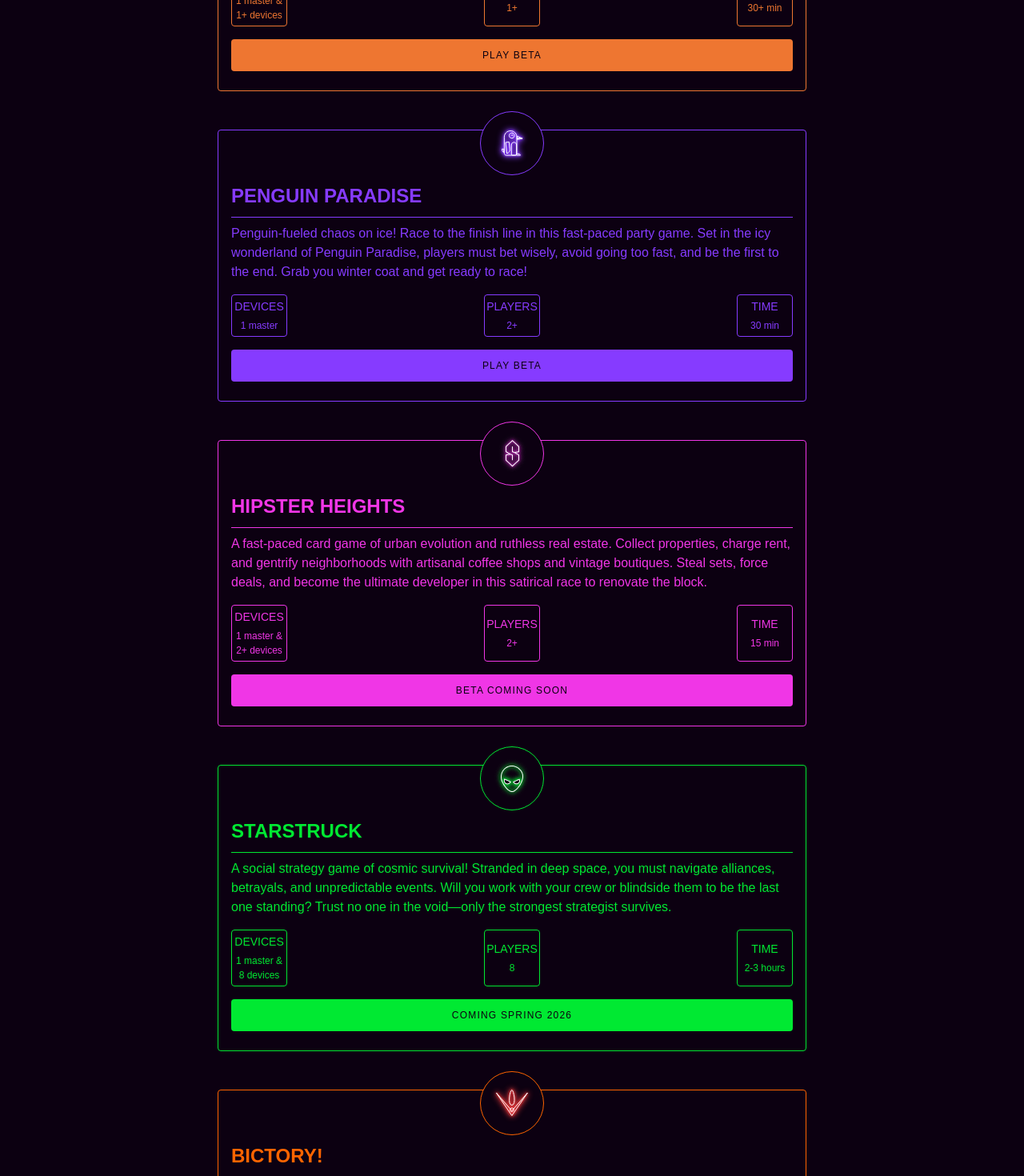
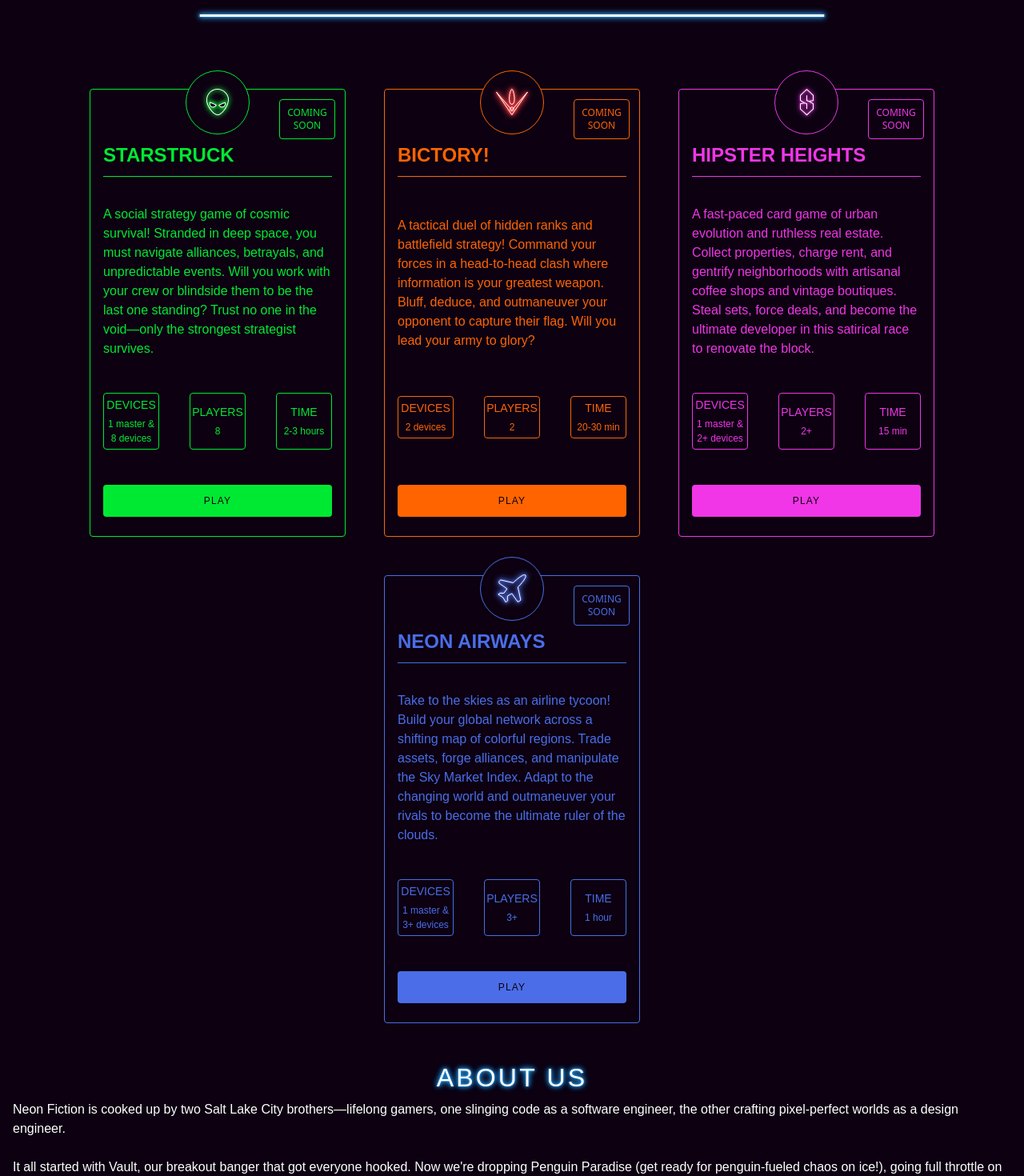
Before and after one commit to Jameson13B/neon-fiction, a React (Vite) app: page / in a window 1280 px wide. Shown: the part 780-2250 px from the top of the page at 80% size. Built offline with nearby package versions, Linux system fonts and the light colour scheme; a web font is replaced by a local one.

Commit message:
Refactor App component to categorize pods by status and add neon horizontal rule; update Pod component to display status badges and improve layout with new styles

```diff
--- a/src/App.jsx
+++ b/src/App.jsx
@@ -4,6 +4,7 @@ import { Footer } from "./components/Footer"
 import { Pod } from "./components/Pod"
 import logo from "./assets/logo.png"
 import styles from "./app.module.css"
+import neonHr from "./assets/hr.svg"
 import PenguinIcon from "./assets/penguin.svg?react"
 import VaultIcon from "./assets/vault.svg?react"
 import FortunePaiGowIcon from "./assets/paigow.svg?react"
@@ -32,9 +33,23 @@ function App() {
         <div className={styles.horizontalLine} />
       </div>
 
-      {pods.map((pod) => (
-        <Pod key={pod.title} {...pod} Icon={Icon[pod.title]} />
-      ))}
+      <div className={styles.podsContainer}>
+        {pods
+          .filter((pod) => pod.status !== "coming soon")
+          .map((pod) => (
+            <Pod key={pod.title} {...pod} Icon={Icon[pod.title]} />
+          ))}
+      </div>
+
+      <img src={neonHr} alt="Neon Fiction" className={styles.neonHr} />
+
+      <div className={styles.podsContainer}>
+        {pods
+          .filter((pod) => pod.status === "coming soon")
+          .map((pod) => (
+            <Pod key={pod.title} {...pod} Icon={Icon[pod.title]} />
+          ))}
+      </div>
 
       <Footer />
       <footer className={styles.footer}>
@@ -63,7 +78,7 @@ const pods = [
     playersNeeded: "2+",
     timeNeeded: "10-20 min",
     onClick: () => window.open("https://vault.neonfiction.games/", "_blank"),
-    buttonText: "Play",
+    status: "live",
   },
   {
     title: "Fortune Pai Gow",
@@ -74,7 +89,7 @@ const pods = [
     playersNeeded: "1+",
     timeNeeded: "30+ min",
     onClick: () => window.open("https://paigow.neonfiction.games/", "_blank"),
-    buttonText: "Play Beta",
+    status: "beta",
   },
   {
     title: "Penguin Paradise",
@@ -85,7 +100,55 @@ const pods = [
     playersNeeded: "2+",
     timeNeeded: "30 min",
     onClick: () => window.open("https://ppracing.neonfiction.games/", "_blank"),
-    buttonText: "Play Beta",
+    status: "beta",
+  },
+  {
+    title: "Starstruck",
+    description:
+      "A social strategy game of cosmic survival! Stranded in deep space, you must navigate alliances, betrayals, and unpredictable events. Will you work with your crew or blindside them to be the last one standing? Trust no one in the void—only the strongest strategist survives.",
+    color: "#00E932",
+    devicesNeeded: "1 master & 8 devices",
+    playersNeeded: "8",
+    timeNeeded: "2-3 hours",
+    onClick: () => {
+      toast(
+        () => (
+          <div style={{ textAlign: "left" }}>
+            <strong>Coming soon!</strong>
+            <p>Starstruck is in active development.</p>
+          </div>
+        ),
+        {
+          icon: <img src={StarstruckIcon} alt="Starstruck" />,
+          style: toastStyles,
+        },
+      )
+    },
+    status: "coming soon",
+  },
+  {
+    title: "Bictory!",
+    description:
+      "A tactical duel of hidden ranks and battlefield strategy! Command your forces in a head-to-head clash where information is your greatest weapon. Bluff, deduce, and outmaneuver your opponent to capture their flag. Will you lead your army to glory?",
+    color: "#FF6400",
+    devicesNeeded: "2 devices",
+    playersNeeded: "2",
+    timeNeeded: "20-30 min",
+    onClick: () => {
+      toast(
+        () => (
+          <div style={{ textAlign: "left" }}>
+            <strong>Coming soon!</strong>
+            <p>Bictory! is in research and design.</p>
+          </div>
+        ),
+        {
+          icon: <BictoryIcon />,
+          style: toastStyles,
+        },
+      )
+    },
+    status: "coming soon",
   },
   {
     title: "Hipster Heights",
@@ -109,58 +172,10 @@ const pods = [
         {
           icon: <img src={HipsterHeightsIcon} alt="Hipster Heights" />,
           style: toastStyles,
-        }
+        },
       )
     },
-    buttonText: "Beta Coming Soon",
-  },
-  {
-    title: "Starstruck",
-    description:
-      "A social strategy game of cosmic survival! Stranded in deep space, you must navigate alliances, betrayals, and unpredictable events. Will you work with your crew or blindside them to be the last one standing? Trust no one in the void—only the strongest strategist survives.",
-    color: "#00E932",
-    devicesNeeded: "1 master & 8 devices",
-    playersNeeded: "8",
-    timeNeeded: "2-3 hours",
-    onClick: () => {
-      toast(
-        () => (
-          <div style={{ textAlign: "left" }}>
-            <strong>Coming soon!</strong>
-            <p>Starstruck is in active development.</p>
-          </div>
-        ),
-        {
-          icon: <img src={StarstruckIcon} alt="Starstruck" />,
-          style: toastStyles,
-        }
-      )
-    },
-    buttonText: "Coming Spring 2026",
-  },
-  {
-    title: "Bictory!",
-    description:
-      "A tactical duel of hidden ranks and battlefield strategy! Command your forces in a head-to-head clash where information is your greatest weapon. Bluff, deduce, and outmaneuver your opponent to capture their flag. Will you lead your army to glory?",
-    color: "#FF6400",
-    devicesNeeded: "2 devices",
-    playersNeeded: "2",
-    timeNeeded: "20-30 min",
-    onClick: () => {
-      toast(
-        () => (
-          <div style={{ textAlign: "left" }}>
-            <strong>Coming soon!</strong>
-            <p>Bictory! is in research and design.</p>
-          </div>
-        ),
-        {
-          icon: <BictoryIcon />,
-          style: toastStyles,
-        }
-      )
-    },
-    buttonText: "In Research and Design",
+    status: "coming soon",
   },
   {
     title: "Neon Airways",
@@ -183,8 +198,8 @@ const pods = [
         {
           icon: <NeonAirwaysIcon />,
           style: toastStyles,
-        }
+        },
       ),
-    buttonText: "In Research and Design",
+    status: "coming soon",
   },
 ]
--- a/src/app.module.css
+++ b/src/app.module.css
@@ -3,6 +3,15 @@
   flex-direction: column;
   gap: 48px;
   padding-bottom: 16px;
+}
+
+.podsContainer {
+  display: flex;
+  flex-wrap: wrap;
+  gap: 48px;
+  justify-content: center;
+  max-width: 1280px;
+  margin: 0 auto;
 }
 
 .logo {
@@ -16,9 +25,18 @@
   margin: 4px auto 0;
   height: 0;
   width: 100%;
-  box-shadow: 0px 0px 3px 0px #27a8fdfc, 0px 0px 6px 0px #27a8fde5,
-    0px 0px 8px 0px #27a8fda6, 0px 0px 9px 0px #27a8fd40,
+  box-shadow:
+    0px 0px 3px 0px #27a8fdfc,
+    0px 0px 6px 0px #27a8fde5,
+    0px 0px 8px 0px #27a8fda6,
+    0px 0px 9px 0px #27a8fd40,
     0px 0px 10px 0px #27a8fd26;
+}
+
+.neonHr {
+  width: 100%;
+  max-width: 800px;
+  margin: 32px auto;
 }
 
 .footer {
--- a/src/components/Pod.jsx
+++ b/src/components/Pod.jsx
@@ -9,6 +9,7 @@ export const Pod = ({
   timeNeeded,
   onClick,
   buttonText,
+  status,
   Icon,
 }) => {
   return (
@@ -16,6 +17,15 @@ export const Pod = ({
       <div className={styles.hero} style={{ borderColor: color }}>
         {Icon && <Icon />}
       </div>
+
+      {status !== "live" && (
+        <div
+          className={styles.statusBadge}
+          style={{ color, borderColor: color }}
+        >
+          {status}
+        </div>
+      )}
 
       <h3 className={styles.title} style={{ borderColor: color }}>
         {title}
@@ -42,7 +52,7 @@ export const Pod = ({
         onClick={() => onClick(Icon)}
         style={{ background: color }}
       >
-        {buttonText}
+        Play
       </button>
     </div>
   )
--- a/src/components/pod.module.css
+++ b/src/components/pod.module.css
@@ -5,6 +5,11 @@
   border-radius: 4px;
   text-align: left;
   position: relative;
+  max-width: 320px;
+  min-height: 560px;
+  display: flex;
+  flex-direction: column;
+  justify-content: space-between;
 }
 
 .hero {
@@ -21,6 +26,25 @@
   justify-content: center;
   height: 80px;
   width: 80px;
+}
+
+.statusBadge {
+  background-color: #0c0011;
+  position: absolute;
+  top: 12px;
+  right: 12px;
+  padding: 8px;
+  border-radius: 4px;
+  font-size: 12px;
+  text-transform: uppercase;
+  max-width: 70px;
+  display: flex;
+  align-items: center;
+  justify-content: center;
+  text-align: center;
+  border-width: 1px;
+  border-style: solid;
+  line-height: 135%;
 }
 
 .title {
--- a/src/index.css
+++ b/src/index.css
@@ -9,7 +9,6 @@
 }
 
 #root {
-  max-width: 768px;
   margin: 0 auto;
   padding: 32px 16px 16px 16px;
   text-align: center;
@@ -34,7 +33,9 @@ h6 {
   font-optical-sizing: auto;
   font-weight: 400;
   font-style: normal;
-  font-variation-settings: "XROT" 0, "YROT" 0;
+  font-variation-settings:
+    "XROT" 0,
+    "YROT" 0;
   margin: 0;
   padding: 0;
 }
```
Also changed, not shown: src/assets/hr.svg (added).
